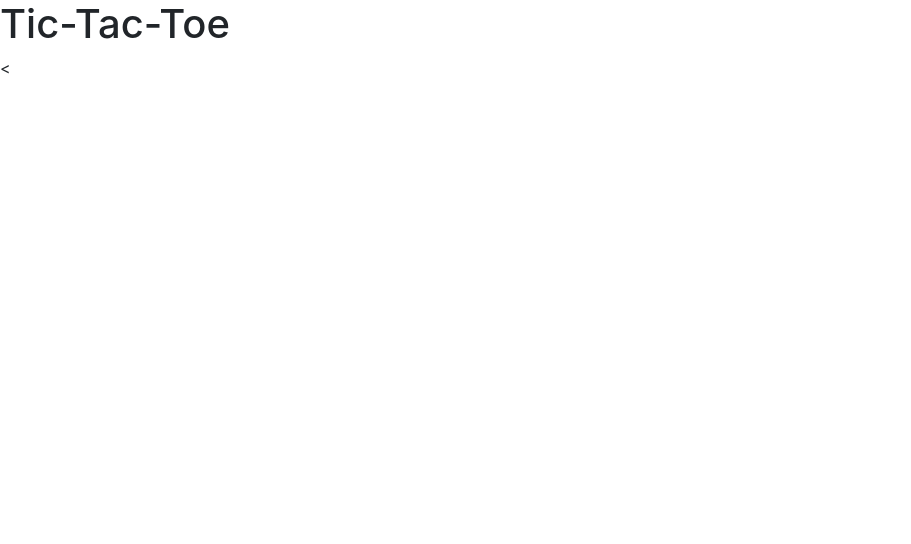
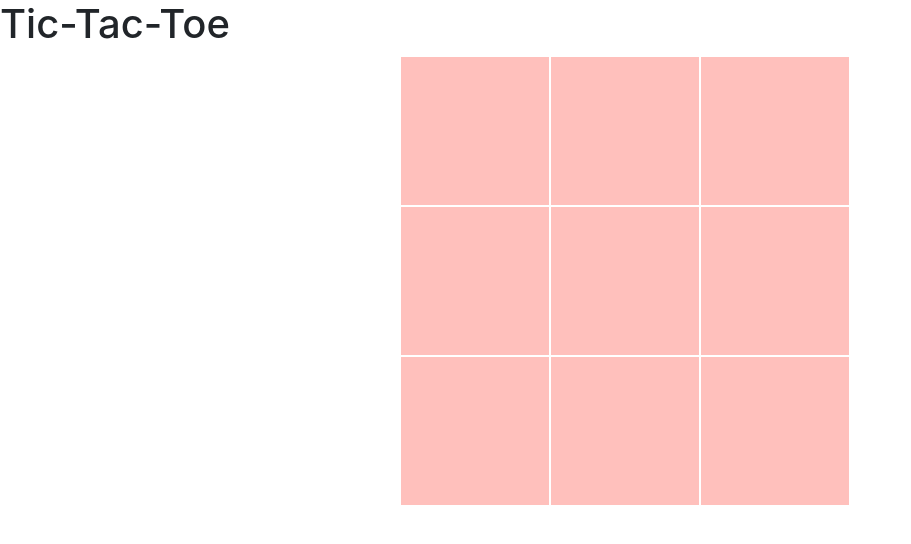
Before and after one commit to xiamjf/X-Tic-Tac-Toe, a website built with webpack: page index.html in a window 1280 px wide. Shown: the whole page, without its empty margins (0-911 px from the left). Built offline with nearby package versions, Linux system fonts and the light colour scheme.

Commit message:
Added gameboard
I added individual tiles with HTML and CSS
to construct a 3*3 grid
Each tile is a div with its own id
Haven't started the js yet

```diff
--- a/assets/styles/index.scss
+++ b/assets/styles/index.scss
@@ -1 +1,23 @@
 @import '~bootstrap/scss/bootstrap';
+
+$background-color: #800080;
+$row-color: #800080;
+$border-color: #fff;
+$square-color: #ffc0bc;
+
+.gameboard {
+  display: flex;
+  margin: 0 auto;
+  width: 450px;
+  }
+
+.row {
+  clear: both;
+}
+
+.square {
+  background-color: $square-color;
+  border: 1px solid $border-color;
+  height: 150px;
+  width: 150px;
+}
--- a/index.html
+++ b/index.html
@@ -13,18 +13,38 @@
     </head>
     <body>
       <h1>Tic-Tac-Toe</h1>
-      <div id="bigDiv">
-        <
-        <!--I feel like this code chunk could be more DRY-->
-        <div class="row1" "col1"></div>
-        <div class="row1" "col2"></div>
-        <div class="row1" "col3"></div>
-        <div class="row2" "col1"></div>
-        <div class="row2" "col2"></div>
-        <div class="row2" "col3"></div>
-        <div class="row3" "col1"></div>
-        <div class="row3" "col2"></div>
-        <div class="row3" "col1"></div>
+      <div class="gameboard">
+
+        <!--Using divs to create a grid-->
+        <!-- Each square has its own id so that you can more
+        easily program winning boards, and mark each click -->
+        <div class="row" "row1">
+          <!-- instead of column, it would make more sense to call these squares
+          <div class="col" "col1"></div>
+          <div class="col" "col2"></div>
+          <div class="col" "col3"></div> -->
+          <div class="square" id="sq1"></div>
+          <div class="square" id="sq2"></div>
+          <div class="square" id="sq3"></div>
+        </div>
+
+        <div class="row" "row2">
+          <!-- <div class="col" "col1"></div>
+          <div class="col" "col2"></div>
+          <div class="col" "col3"></div> -->
+          <div class="square" id="sq4"></div>
+          <div class="square" id="sq5"></div>
+          <div class="square" id="sq6"></div>
+        </div>
+
+        <div class="row" "row3">
+          <!-- <div class="col" "col1"></div>
+          <div class="col" "col2"></div>
+          <div class="col" "col3"></div> -->
+          <div class="square" id="sq7"></div>
+          <div class="square" id="sq8"></div>
+          <div class="square" id="sq9"></div>
+        </div>
       </div>
     </body>
 </html>
```
